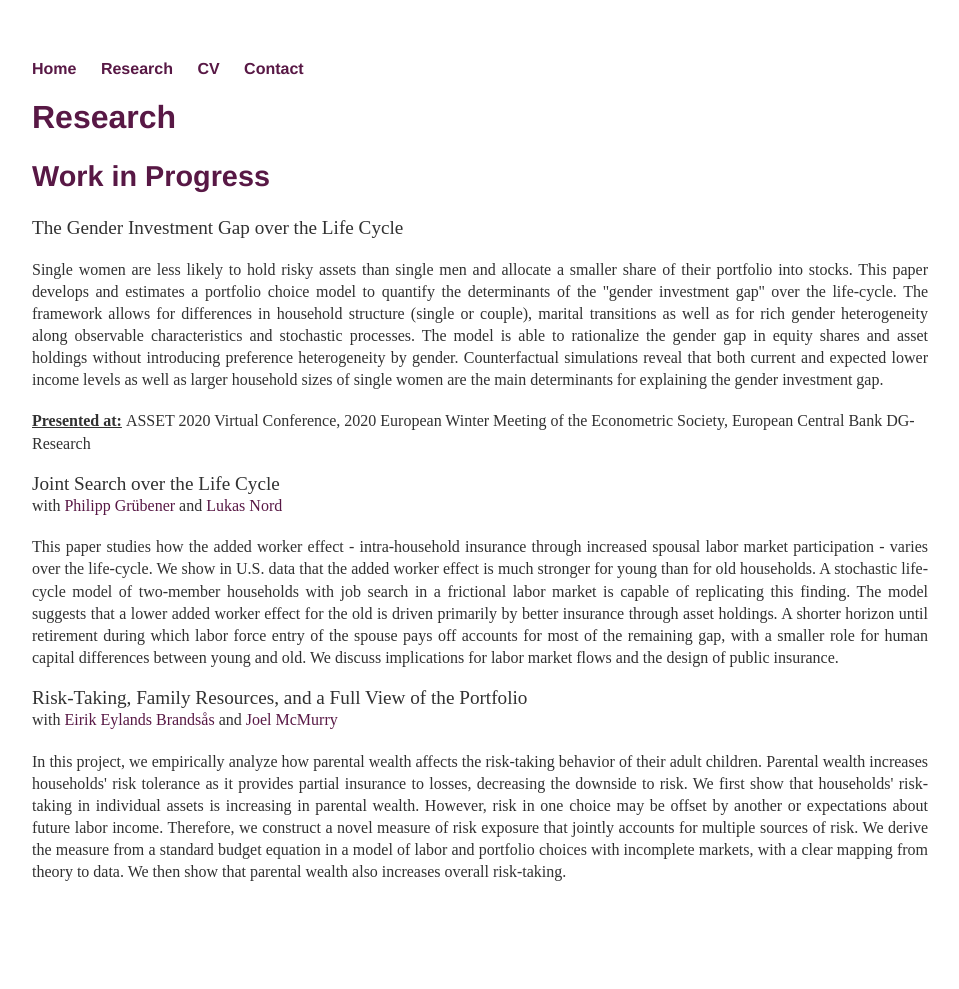
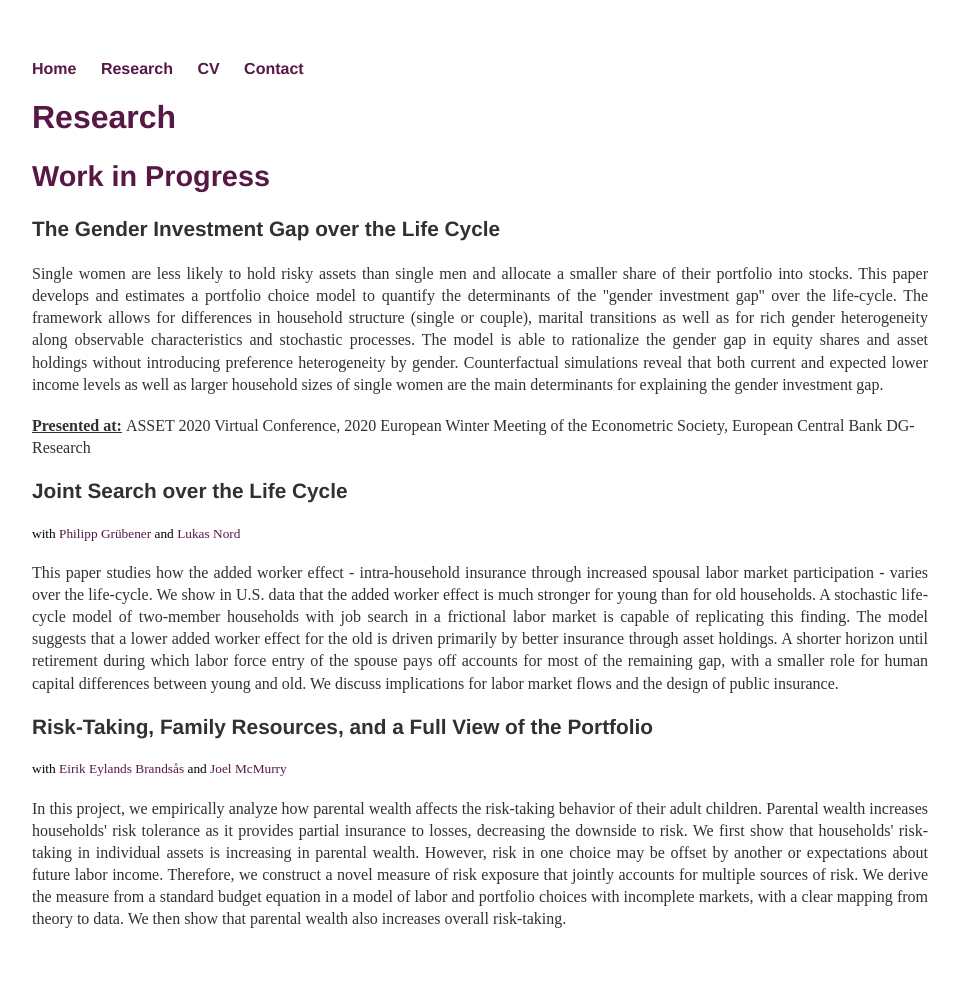
Before and after one commit to annikabacher/annikabacher.github.io, a Jekyll site: the page built from research/index.html, in a window 1280 px wide. Shown: the whole page, without its empty margins (160-1119 px from the left). Built offline with Jekyll 4.4.1, drawn with Linux system fonts in a browser that asks for light colours; before the commit the page ends 942 px from its top, so only the background shows below that.

Commit message:
font sizes

```diff
--- a/research/index.html
+++ b/research/index.html
@@ -5,18 +5,18 @@ title: Research
 	<h1>{{ page.title }}</h1>
 	<h2>Work in Progress</h2>
 
-	<p> <bold> The Gender Investment Gap over the Life Cycle </bold> </p>
+	<h3> The Gender Investment Gap over the Life Cycle </h3>
         <p style="text-align: justify;"> <small> Single women are less likely to hold risky assets than single men and allocate a smaller share of their portfolio into stocks. This paper develops and estimates a portfolio choice model to quantify the determinants of the ''gender investment gap'' over the life-cycle. The framework allows for differences in household structure (single or couple), marital transitions as well as for rich gender heterogeneity along observable characteristics and stochastic processes. The model is able to rationalize the gender gap in equity shares and asset holdings without introducing preference heterogeneity by gender. Counterfactual simulations reveal that both current and expected lower income levels as well as larger household sizes of single women are the main determinants for explaining the gender investment gap. </small> </p>
      <p>  <small> <b> <span style="text-decoration: underline;">  Presented at:</span> </b> ASSET 2020 Virtual Conference, 2020 European Winter Meeting of the Econometric Society, European Central Bank DG-Research </small>
 	</p>
 
-	<p> <bold> Joint Search over the Life Cycle </bold> <br>
+	<h3> Joint Search over the Life Cycle </h3>
 	 <small> with <a href="https://philippgruebener.com/">Philipp Gr&uumlbener</a> and <a href="https://lukasnord.eu/">Lukas Nord</a>  </small> </p>
 
 	 <p style="text-align: justify;"> <small>  This paper studies how the added worker effect - intra-household insurance through increased spousal labor market participation - varies over the life-cycle. We show in U.S. data that the added worker effect is much stronger for young than for old households. A stochastic life-cycle model of two-member households with job search in a frictional labor market is capable of replicating this finding. The model suggests that a lower added worker effect for the old is driven primarily by better insurance through asset holdings. A shorter horizon until retirement during which labor force entry of the spouse pays off accounts for most of the remaining gap, with a smaller role for human capital differences between young and old. We discuss implications for labor market flows and the design of public insurance. </small> </p>
 
 
-	<p> <bold> Risk-Taking, Family Resources, and a Full View of the Portfolio </bold>  <br>
+	<h3> Risk-Taking, Family Resources, and a Full View of the Portfolio </h3>
 	  <small> with <a href="https://www.eebrandsaas.com/">Eirik Eylands Brands&aring;s</a> and <a href="https://joelmcmurry.github.io/">Joel McMurry</a> </small> </p>
 
 	 <p style="text-align: justify;"> <small>  In this project, we empirically analyze how parental wealth affects the risk-taking behavior of their adult children. Parental wealth increases households' risk tolerance as it provides partial insurance to losses, decreasing the downside to risk. We first show that households' risk-taking in individual assets is increasing in parental wealth. However, risk in one choice may be offset by another or expectations about future labor income. Therefore, we construct a novel measure of risk exposure that jointly accounts for multiple sources of risk. We derive the measure from a standard budget equation in a model of labor and portfolio choices with incomplete markets, with a clear mapping from theory to data. We then show that parental wealth also increases overall risk-taking. </small> </p>
```
